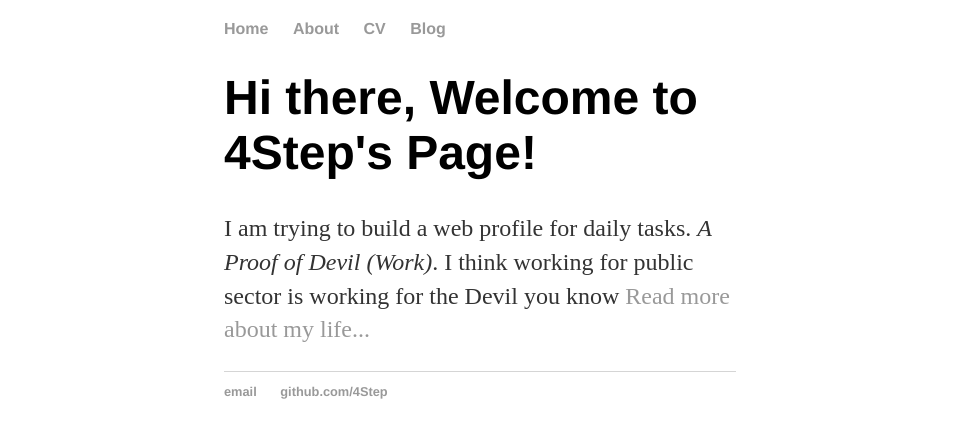
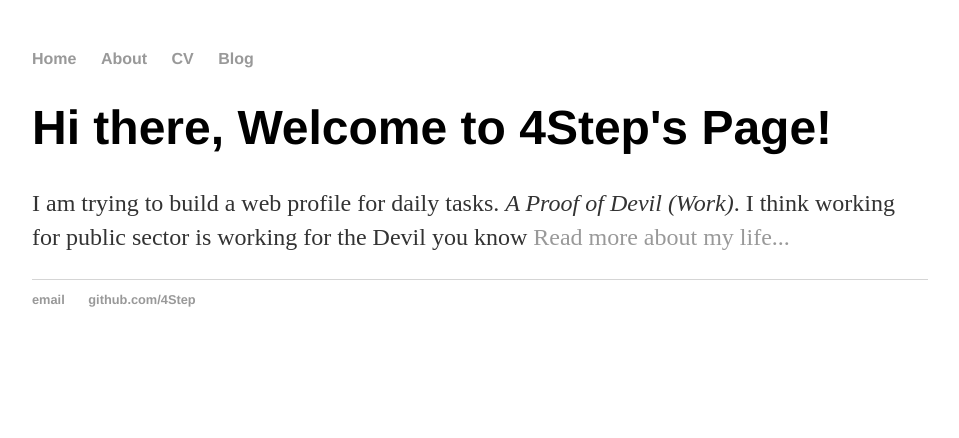
Before and after one commit to 4Step/4Step.github.io, a Jekyll site: the page built from index.html, in a window 1280 px wide. Shown: the top 438 px of the page, without its empty margins (160-1119 px from the left). Built offline with Jekyll 4.4.1, drawn with Linux system fonts in a browser that asks for light colours.

Commit message:
revised css

```diff
--- a/css/main.css
+++ b/css/main.css
@@ -1,6 +1,6 @@
 body {
-    margin: 20px auto;
-    width: 40%;
+    margin: 50px auto;
+    width: 70%;
 }
 nav ul, footer ul {
     font-family:'Helvetica', 'Arial', 'Sans-Serif';
```
